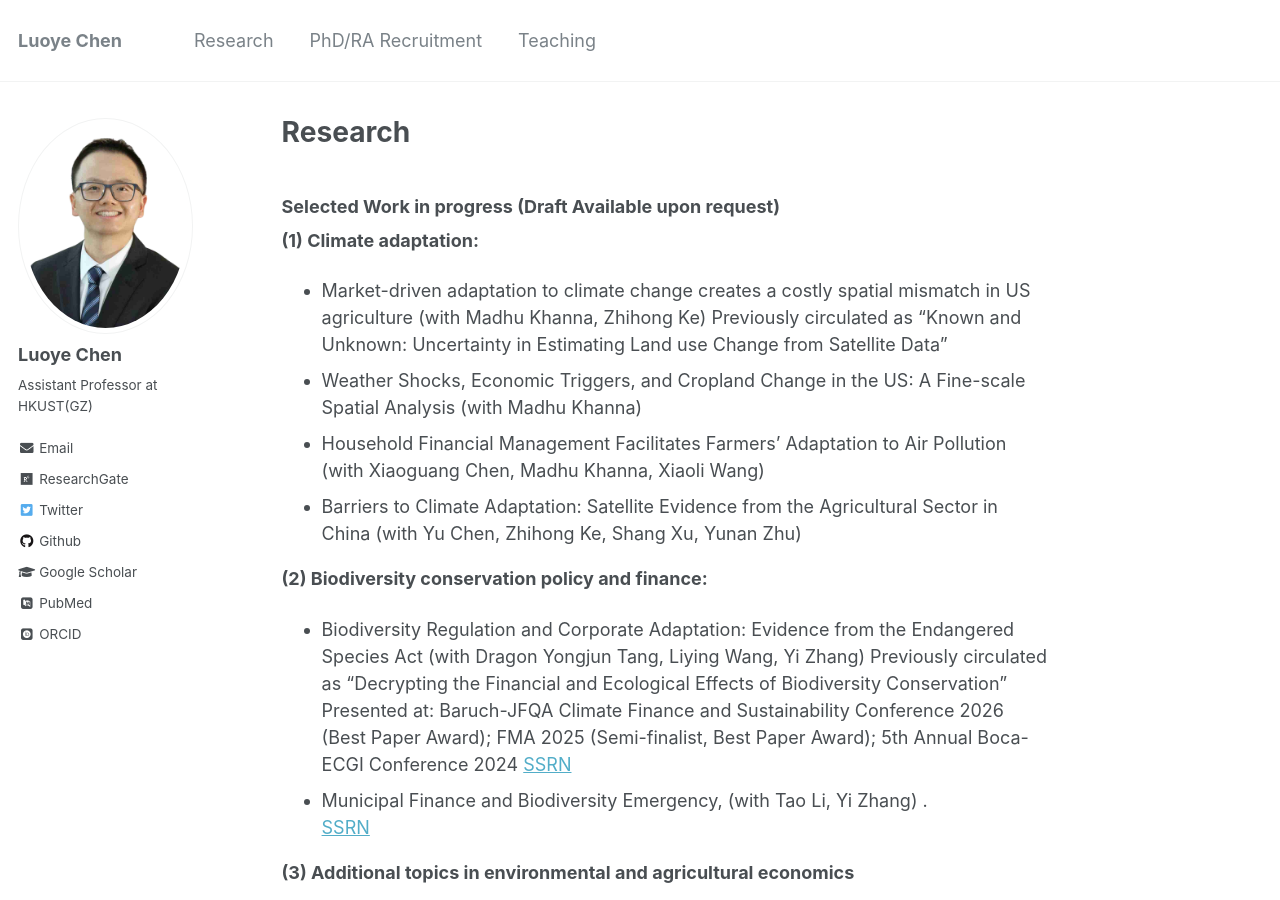
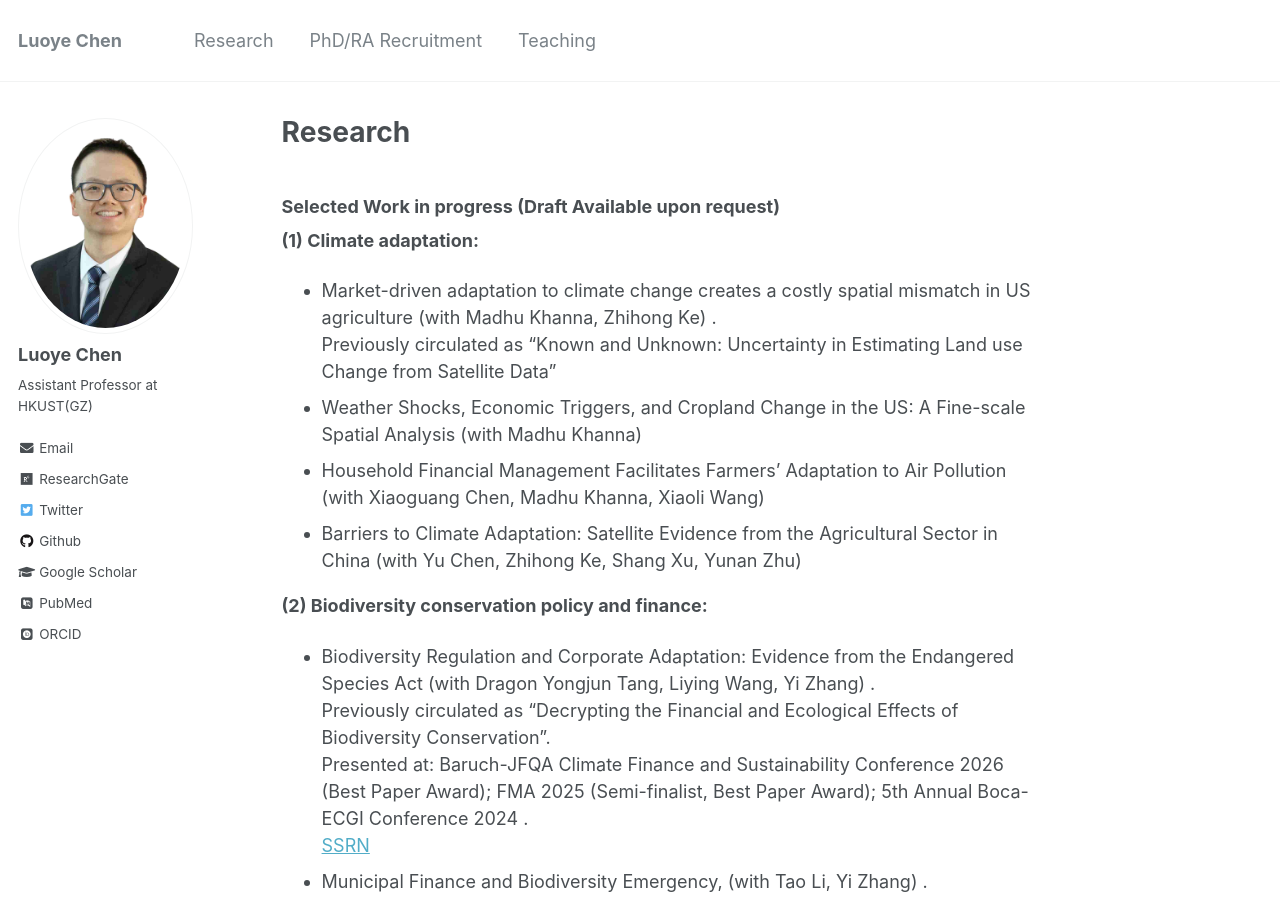
Before and after one commit to luoyec/luoyec.github.io, a Jekyll site: the page built from _pages/publication2.md, in a window 1280 px wide and 900 px high. Built offline with Jekyll 4.4.1, drawn with Linux system fonts in a browser that asks for light colours; some web fonts are replaced.

```diff
--- a/_pages/publication2.md
+++ b/_pages/publication2.md
@@ -10,16 +10,16 @@ redirect_from:
 ### Selected Work in progress (Draft Available upon request)
 
 **(1) Climate adaptation:**
-- Market-driven adaptation to climate change creates a costly spatial mismatch in US agriculture (with Madhu Khanna, Zhihong Ke)
+- Market-driven adaptation to climate change creates a costly spatial mismatch in US agriculture (with Madhu Khanna, Zhihong Ke) .\
   Previously circulated as “Known and Unknown: Uncertainty in Estimating Land use Change from Satellite Data”
 - Weather Shocks, Economic Triggers, and Cropland Change in the US: A Fine-scale Spatial Analysis (with Madhu Khanna)
 - Household Financial Management Facilitates Farmers’ Adaptation to Air Pollution (with Xiaoguang Chen, Madhu Khanna, Xiaoli Wang)
 - Barriers to Climate Adaptation: Satellite Evidence from the Agricultural Sector in China (with Yu Chen, Zhihong Ke, Shang Xu, Yunan Zhu)
 
 **(2) Biodiversity conservation policy and finance:**
-- Biodiversity Regulation and Corporate Adaptation: Evidence from the Endangered Species Act (with Dragon Yongjun Tang, Liying Wang, Yi Zhang)
-  Previously circulated as “Decrypting the Financial and Ecological Effects of Biodiversity Conservation”
-  Presented at: Baruch-JFQA Climate Finance and Sustainability Conference 2026 (Best Paper Award); FMA 2025 (Semi-finalist, Best Paper Award); 5th Annual Boca-ECGI Conference 2024
+- Biodiversity Regulation and Corporate Adaptation: Evidence from the Endangered Species Act (with Dragon Yongjun Tang, Liying Wang, Yi Zhang) .\
+  Previously circulated as “Decrypting the Financial and Ecological Effects of Biodiversity Conservation”.\
+  Presented at: Baruch-JFQA Climate Finance and Sustainability Conference 2026 (Best Paper Award); FMA 2025 (Semi-finalist, Best Paper Award); 5th Annual Boca-ECGI Conference 2024 .\
   [SSRN](https://papers.ssrn.com/sol3/papers.cfm?abstract_id=5434454)
 - Municipal Finance and Biodiversity Emergency, (with Tao Li, Yi Zhang) .\
   [SSRN](https://papers.ssrn.com/sol3/papers.cfm?abstract_id=5102235)
```
